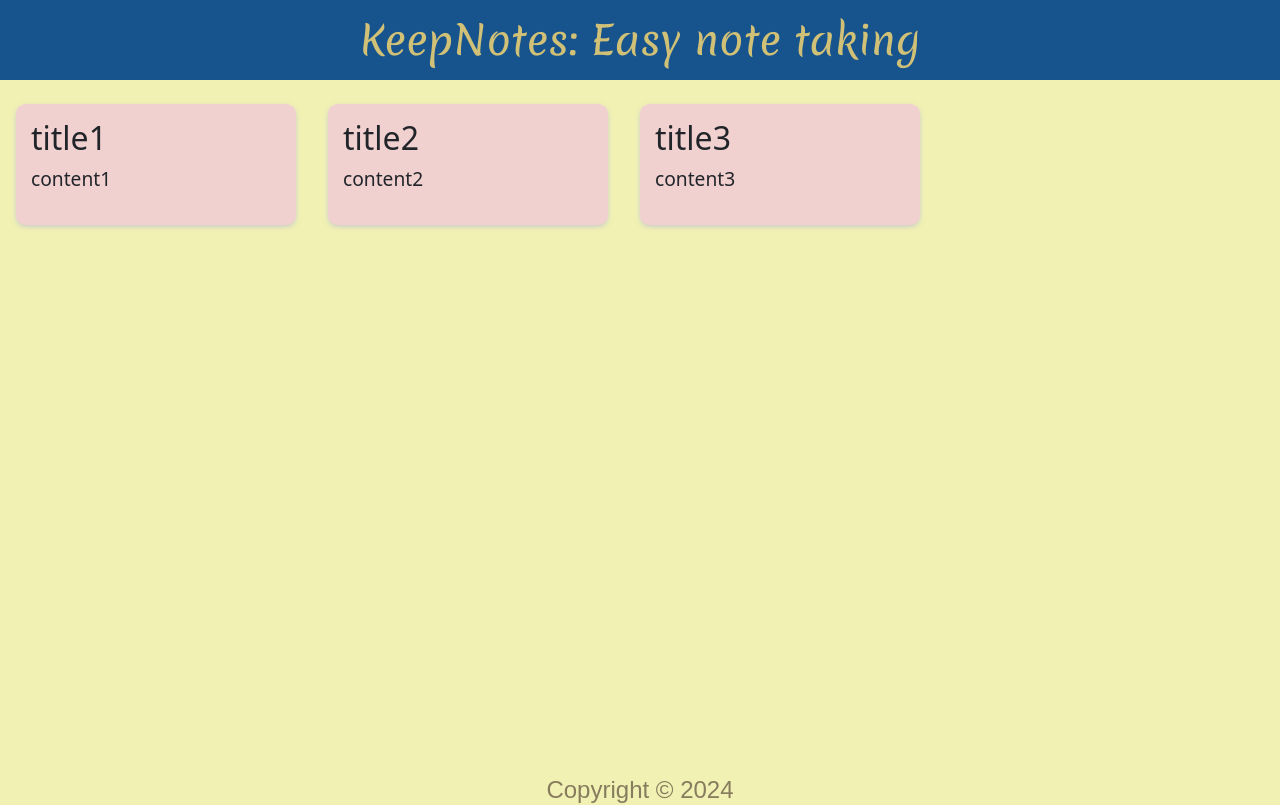
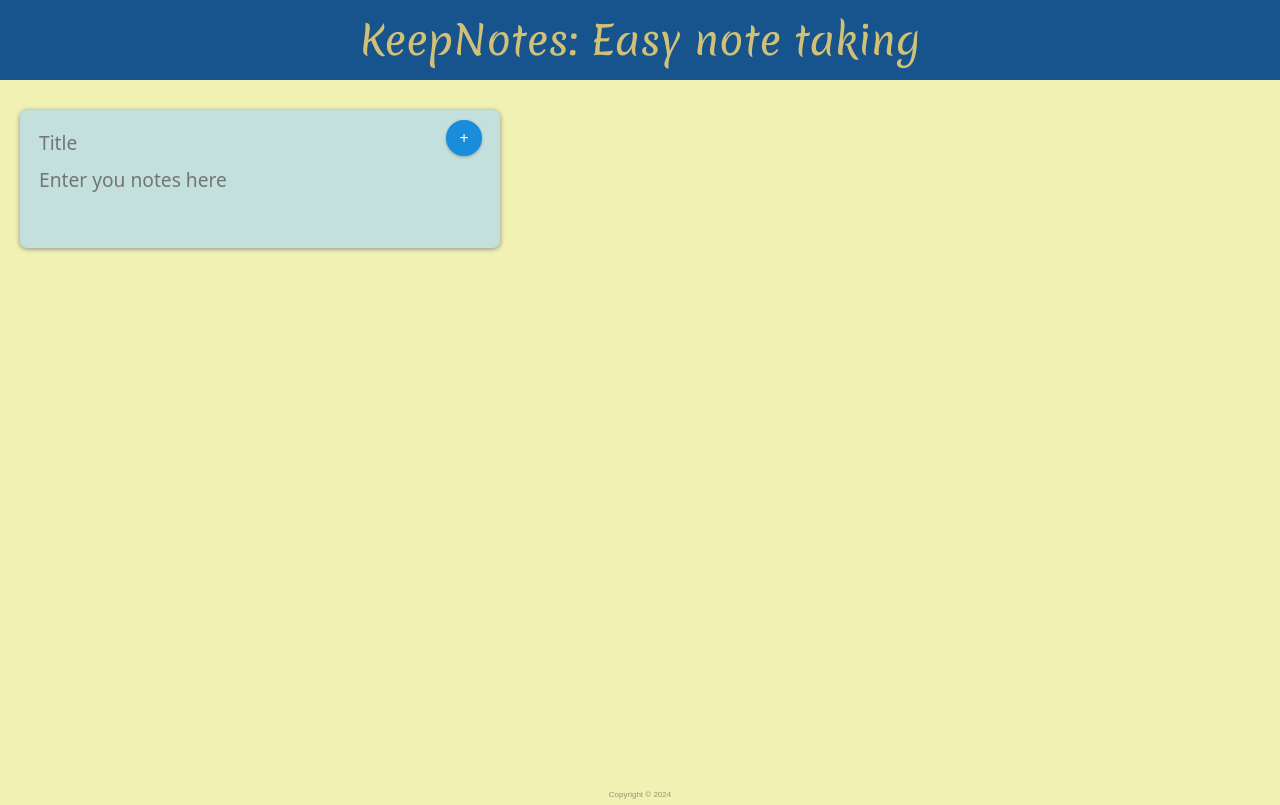
Before and after one commit to jjiunnbeh/KeepNotes, a React (Vite) app: page / in a window 1280 px wide. Built offline with nearby package versions, Linux system fonts and the light colour scheme; a web font is replaced by a local one.

Commit message:
Add form, add delete funciton

```diff
--- a/src/App.css
+++ b/src/App.css
@@ -17,45 +17,111 @@ h1 header
   font-style: normal;
   text-align: center;
 }
-/* Footer background */
-footer
-{
-  position: absolute;
-  text-align: center;
-  bottom: 0px;
-  width: 100%;
-  height: 1.5rem;
-}
-/* Footer text */
-footer p
-{
-  font-size:1.5rem;
-  font-family: sans-serif;
-  opacity: 50%;
-  color: #1f0909;
-}
+
 /* Notepad component */
 .notepad
 {
-  background: #f1d0d0;
+  background: #c3e0dd;
   border-radius: 10px;
   box-shadow: 0 2px 5px #ccc;
   padding: 15px;
-  width: 280px;
+  width: auto;
+  height:auto;
   margin: 16px;
   float: left;
 }
 /* Notepad display text */
-.notepad
+
+
+.notepad {
+  background: #c3e0dd;
+  border-radius: 7px;
+  box-shadow: 0 2px 5px #ccc;
+  padding: 10px;
+  width: auto;
+  height:auto;
+  margin: 10px;
+  float: left;
+}
+.notepad h1 {
+  font-size: 12px;
+  font-weight: 700;
+  margin-bottom: 6px;
+}
+.notpad p {
+  font-size: 11px;
+  margin-bottom: 10px;
+  white-space: pre-wrap;
+  word-wrap: break-word;
+}
+
+.notepad button {
+  position: relative;
+  float: right;
+  margin-right: 10px;
+  background-color: transparent;
+  border: none;
+  width: 36px;
+  height: 36px;
+  cursor: pointer;
+  outline: none;
+}
+
+
+
+form {
+  position: relative;
+  width: 480px;
+  margin: 30px 20px auto;
+  background: #c3e0dd;
+  padding: 15px;
+  border-radius: 7px;
+  box-shadow: 0 1px 5px rgb(138, 137, 137);
+}
+form input,
+form textarea {
+  background: #c3e0dd;
+  width: 100%;
+  border: none;
+  padding: 4px;
+  outline: none;
+  font-size: 1.2em;
+  font-family: inherit;
+  resize: none;
+}
+form button {
+  position: absolute;
+  right: 18px;
+  top:10px;
+  background: #198ddb;
+  color: #fff;
+  border: none;
+  border-radius: 50%;
+  width: 36px;
+  height: 36px;
+  box-shadow: 0 1px 3px rgba(0, 0, 0, 0.3);
+  cursor: pointer;
+  outline: none;
+}
+
+/* Footer background */
+footer
 {
-  display: inline-block;
+
+  position:absolute;
+  bottom:0;
+  text-align: center;
+  bottom: 10px;
+  width: 100%;
+  height: 0;
 }
-.notepad h1
+
+/* Footer text */
+footer p
 {
-  font-size: 2rem;
-
+  font-size:20%;
+  align-items: bottom;
+  font-family: sans-serif;
+  opacity: 40%;
+  color: #1f0909;
 }
-.notepad p
-{
-  font-size:1.2rem;
-}
--- a/src/components/App.tsx
+++ b/src/components/App.tsx
@@ -1,16 +1,49 @@
 import '../App.css';
+import CreateNote from './CreateNote';
 import Footer from "./Footer";
 import Header from "./Header";
 import NotePad from "./NotePad";
-import Notes from "./Notes";
+import { MouseEvent, useState } from 'react';
+
 
 
 function App()
 {
+  const[notes, setNotes] =  useState<Notes[]>([]);
+
+  function insertNote(note: Notes) {
+    setNotes((prevNotes)=> {
+      return [...prevNotes, note];
+    });
+  }
+  function deleteNote(id: number) {
+    setNotes(prevNotes => {
+      return prevNotes.filter((note, index) => {
+        return index !== id;
+      });
+    });
+  }
+
+
+
+
+
+
+
   return(
   <>
   <h1><Header /></h1>
-  {Notes.length != 0 && Notes.map(Note => <NotePad key={Note.id} title={Note.title} content={Note.content}/>)}
+  <CreateNote onInsert={insertNote}/>
+  {notes.map((note, index) => (
+        <NotePad
+          key={index}
+          id={index}
+          title={note.title}
+          content={note.content}
+          onDelete={deleteNote}
+        />
+      ))}
+
   <h1><Footer /></h1>
   </>
   );
--- /dev/null
+++ b/src/components/CreateNote.tsx
@@ -0,0 +1,57 @@
+import { ChangeEvent, FormEvent, useState } from "react";
+
+interface CreateNoteProps
+{
+    onInsert: (note: Notes) => void;
+
+}
+
+
+function CreateNote({onInsert}: CreateNoteProps) {
+  const [note, setNote] = useState({
+    title: "",
+    content: "",
+  });
+
+  function handleChange(event: ChangeEvent<HTMLInputElement | HTMLTextAreaElement>)
+  {
+    const {name, value} = event.target;
+    setNote(prevNote => {
+        return {
+            ...prevNote,
+            [name] : value
+        }
+    })
+
+  }
+
+  function handleSubmit(event: FormEvent)
+  {
+    onInsert(note);
+    setNote({title:"", content:""});
+
+
+    event.preventDefault();
+
+  }
+
+
+
+
+  return (
+    <div>
+      <form onSubmit={handleSubmit}>
+        <input placeholder="Title" name="title" value={note.title}  onChange={handleChange}/>
+        <textarea
+          placeholder="Enter you notes here"
+          name="content"
+          value={note.content}
+          onChange={handleChange}
+        />
+        <button type="submit">+</button>
+      </form>
+    </div>
+  );
+}
+
+export default CreateNote;
--- a/src/components/Notepad.tsx
+++ b/src/components/Notepad.tsx
@@ -1,16 +1,24 @@
+import { MouseEvent, useState } from "react";
+import { DOMAttributes } from "react";
 interface NotePadProps
 {
-
+    id: number;
     title: string;
     content: string;
+    onDelete: (id : number) => void;
 }
-function NotePad({title, content}: NotePadProps)
+
+function NotePad({title, content, onDelete, id}: NotePadProps)
 {
+    //Click event handler
+    const handleClick = (event: MouseEvent)=> {onDelete(id)};
+
 
     return (
-        <div className="notepad">
-        <h1>{title}</h1>
+        <div className="notepad" onClick={(()=>{console.log("hello")})}>
+        <p>{title}</p>
         <p>{content}</p>
+        <button onClick={handleClick} >🗑️</button>
         </div>
     );
 }
--- a/src/components/Notes.tsx
+++ b/src/components/Notes.tsx
@@ -1,20 +1,4 @@
-const Notes = [
-    {
-        id: 0,
-        title: "title1",
-        content: "content1"
-    },
-    {
-        id: 0,
-        title: "title2",
-        content: "content2"
-    },
-    {
-        id: 0,
-        title: "title3",
-        content: "content3"
-    }
-
-
-]
-export default Notes;
+interface Notes {
+    title: string;
+    content: string;
+  }
```
